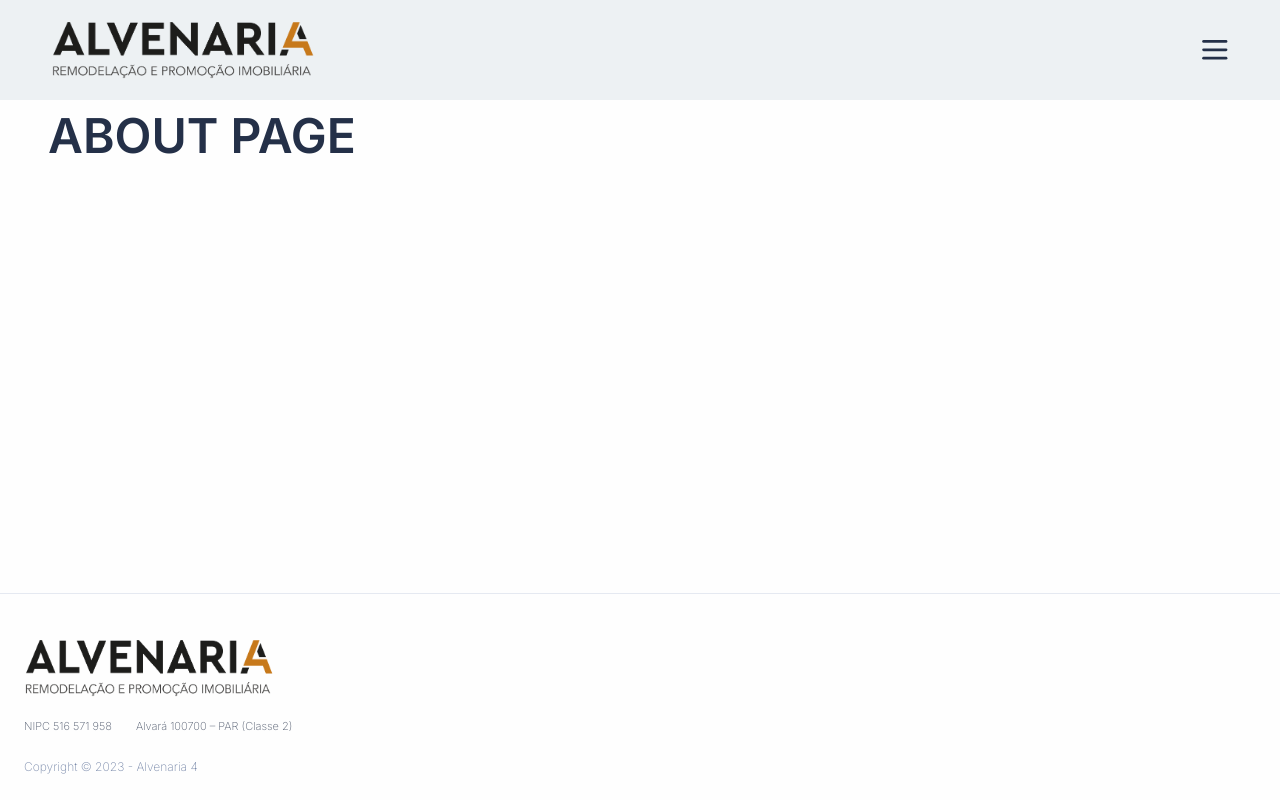
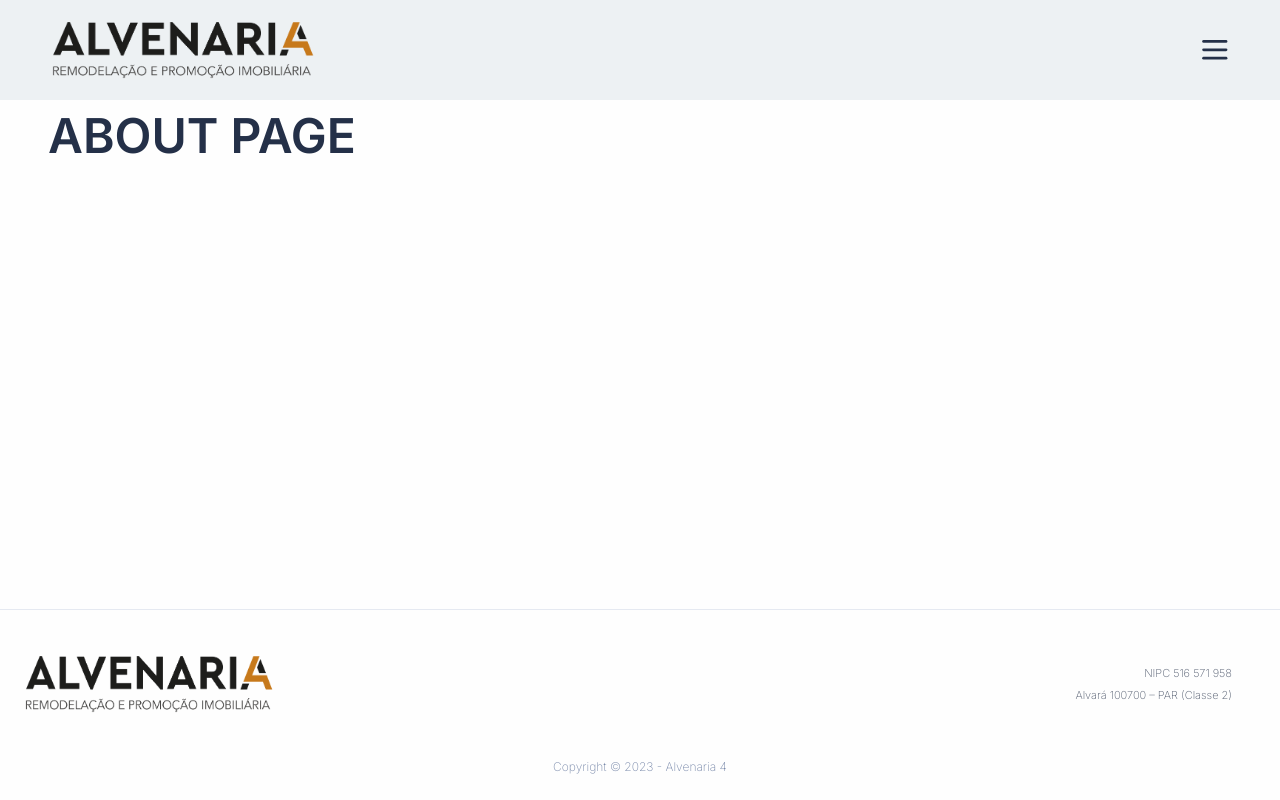
Before and after one commit to ptmartins/alvenaria4, a Next.js app: page /about in a window 1280 px wide. Built offline with nearby package versions, Linux system fonts and the light colour scheme.

Commit message:
Footer changes.

```diff
--- a/app/components/Footer/Footer.jsx
+++ b/app/components/Footer/Footer.jsx
@@ -6,13 +6,11 @@ export default function Footer() {
         <footer className={styles.footer}>
             <div className={styles.footer_top}>
                 <div className={styles.footer_logo}>
-                    <div className={styles.logo}>
-                        <Image src="/images/logo.png" fill="true" quality={90} alt="Alvenaria 4 - Logo"/>
-                    </div>
-                    <div className={styles.corporate}>
-                        <span>  NIPC 516 571 958</span>
-                        <span>  Alvará 100700 – PAR (Classe 2)</span>
-                    </div>
+                    <Image src="/images/logo.png" fill="true" quality={90} alt="Alvenaria 4 - Logo"/>
+                </div>
+                <div className={styles.corporate}>
+                    <span>  NIPC 516 571 958</span>
+                    <span>  Alvará 100700 – PAR (Classe 2)</span>
                 </div>
             </div>
             <div className={styles.footer_bottom}>
--- a/app/components/Footer/Footer.module.css
+++ b/app/components/Footer/Footer.module.css
@@ -21,16 +21,18 @@
     padding: 1.5rem;
 }
 
-.logo {
+.footer_logo {
     height: 100px;
     position: relative;
     width: 250px;
 }
 
 .corporate {
-    display: flex;
-    flex-wrap: wrap;
+    justify-items: end;
+    display: grid;
     font-size: 11px;
+    gap: .375rem;
+    grid-template-columns: 1fr;
     opacity: .8;
 }
 
@@ -39,9 +41,6 @@
 }
 
 .footer_bottom {
-    align-items: center;
-    display: flex;
-    justify-content: space-between;
     padding: 0 1.5rem 1.5rem;
 }
 
```
